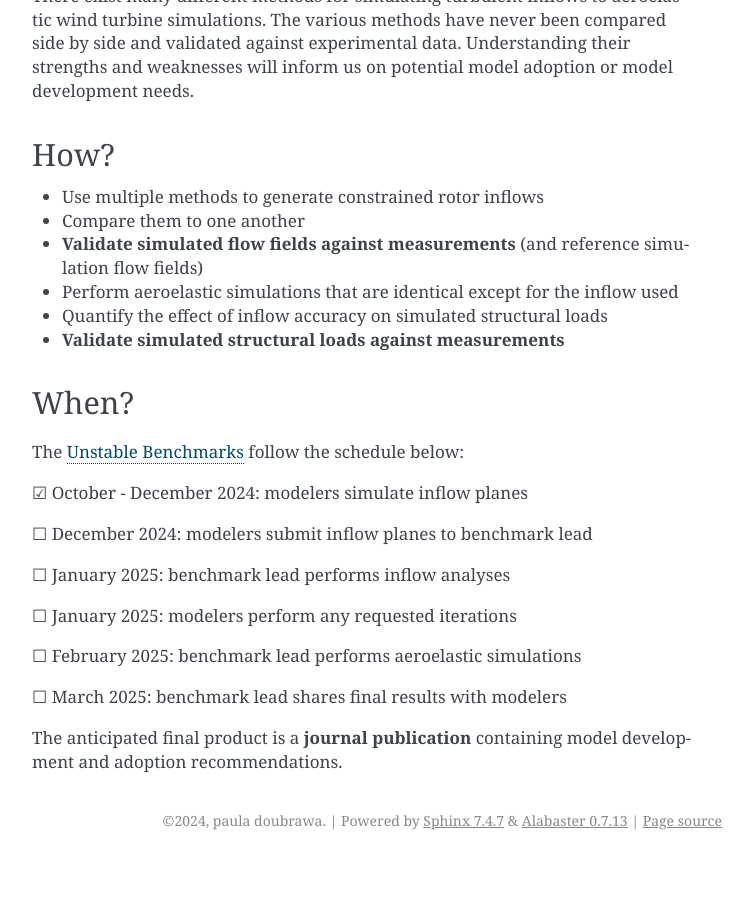
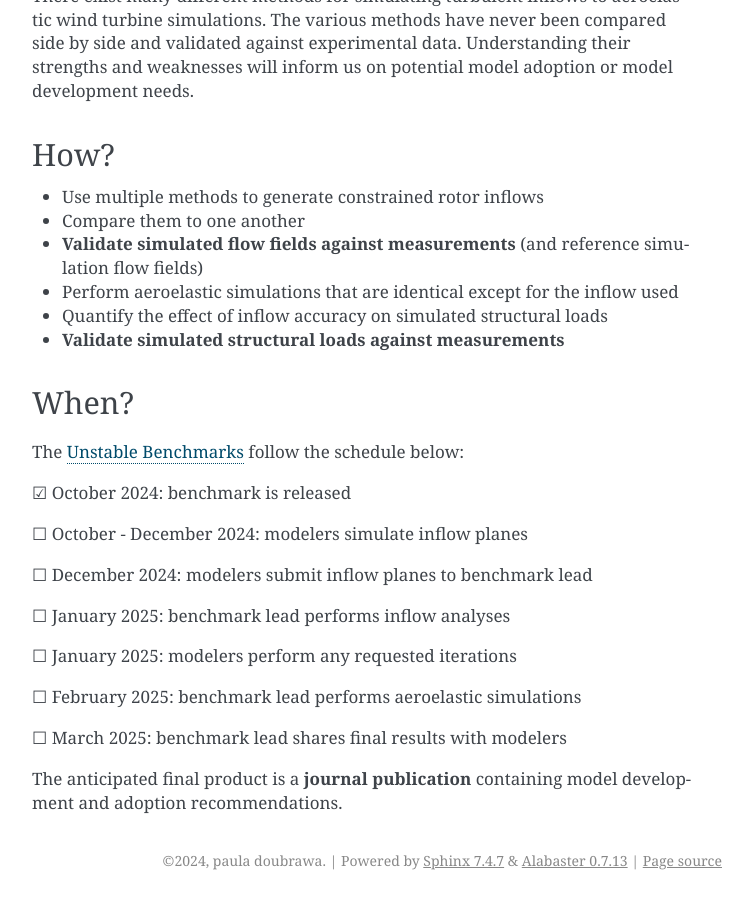
Before and after one commit to rybchuk/rotor_inflow_benchmark, a Sphinx documentation site: the page built from docs/index.rst, in a window 1280 px wide and 900 px high, scrolled down 1666 px. Shown: the whole window, without its empty margins (388-1141 px from the left). Built offline with Sphinx 7.4.7, drawn with Linux system fonts in a browser that asks for light colours; before the commit the page ends 2526 px from its top, so only the background shows below that.

Commit message:
minor typo

```diff
--- a/docs/index.rst
+++ b/docs/index.rst
@@ -58,7 +58,9 @@ When?
 
 The :ref:`Unstable Benchmarks <unstable>` follow the schedule below:
 
-☑ October - December 2024: modelers simulate inflow planes
+☑ October 2024: benchmark is released
+
+☐ October - December 2024: modelers simulate inflow planes
 
 ☐ December 2024: modelers submit inflow planes to benchmark lead
 
```
